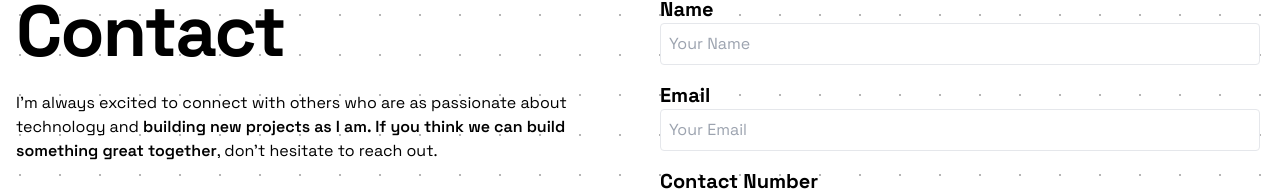
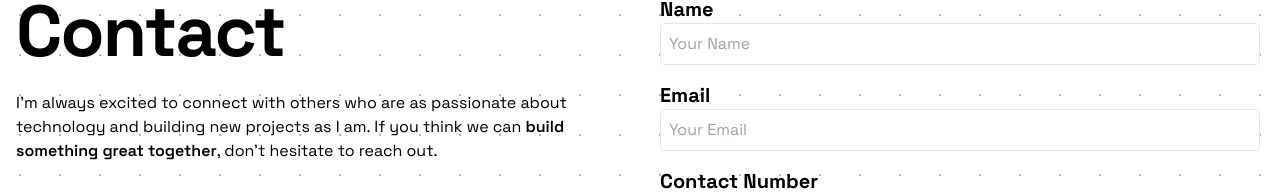
Before and after one commit to RyanBProg/portfolio-v1, an Astro site: page /contact in a window 1280 px wide. Shown: the part 205-399 px from the top of the page. Built offline with nearby package versions, Linux system fonts and the light colour scheme; Astro itself is replaced by a stand-in of ours.

Commit message:
reduced semi-bold span tag size

```diff
--- a/src/pages/contact.astro
+++ b/src/pages/contact.astro
@@ -17,10 +17,8 @@ import ContactForm from "../components/ContactForm.astro";
         </h1>
         <p class="max-w-[600px]">
           I'm always excited to connect with others who are as passionate about
-          technology and
-          <span class="font-semibold"
-            >building new projects as I am. If you think we can build something
-            great together</span
+          technology and building new projects as I am. If you think we can <span
+            class="font-semibold">build something great together</span
           >, don't hesitate to reach out.
         </p>
       </div>
```
